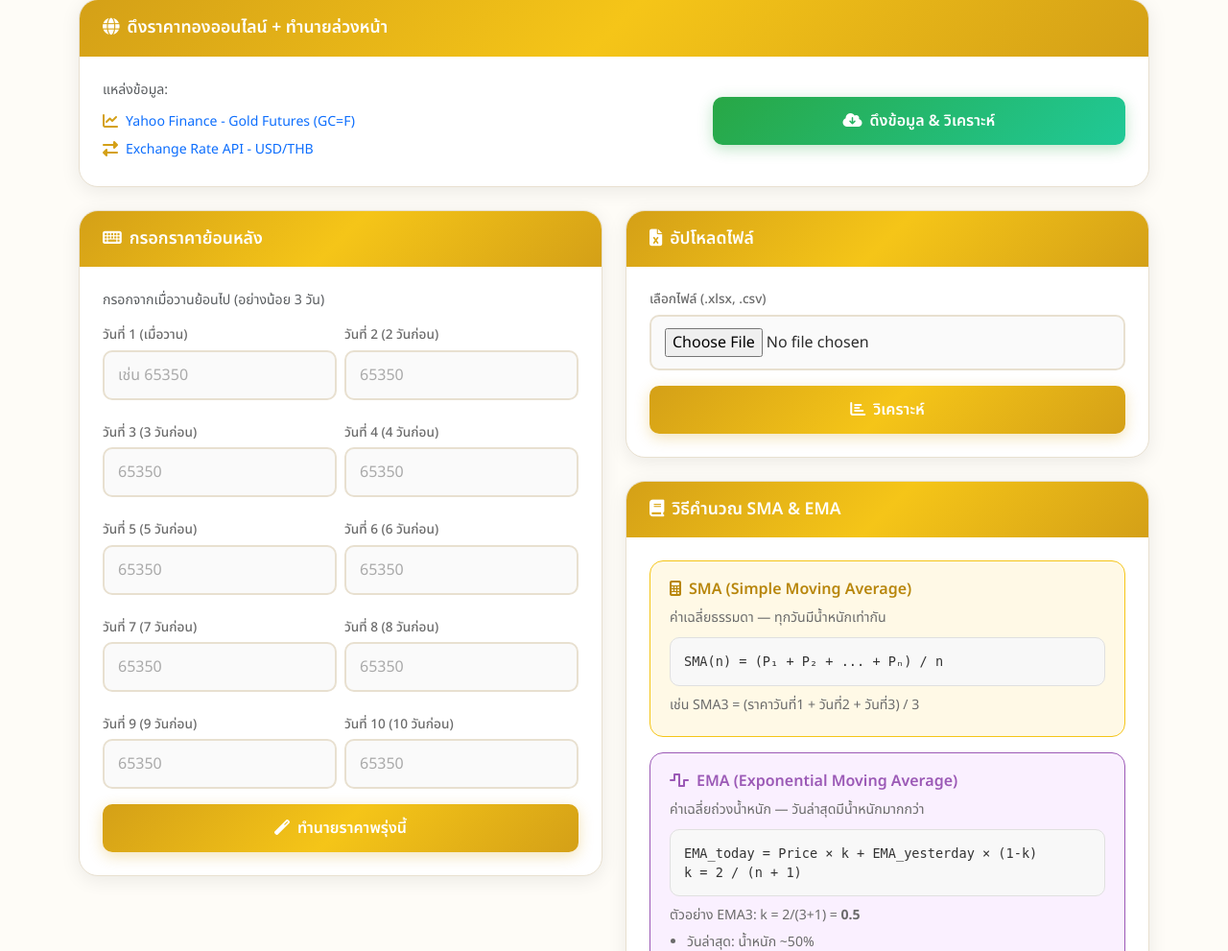
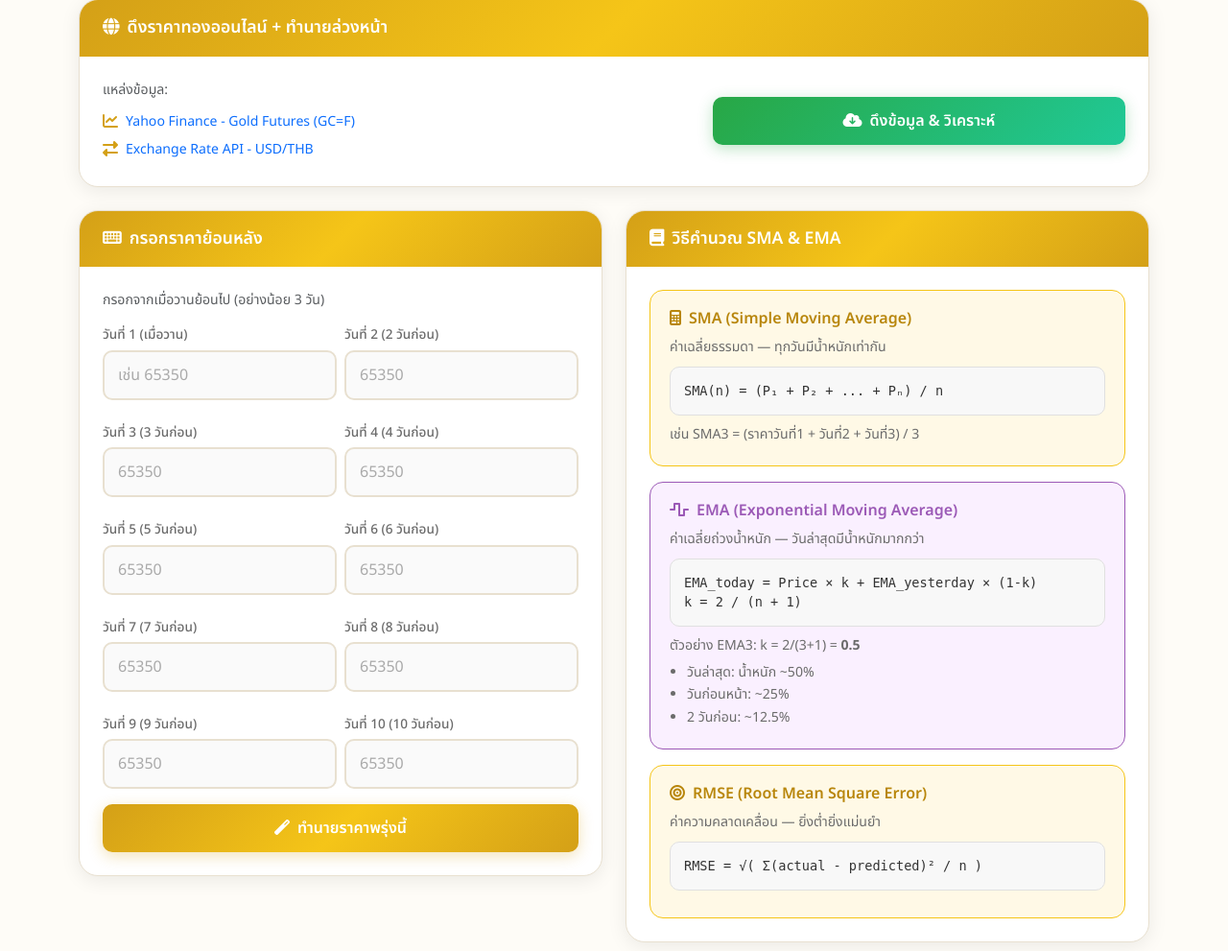
Before and after one commit to angkoon5/gold-sma-prediction, a Python web app: template templates/index.html in a window 1280 px wide. Shown: the part 167-1158 px from the top of the page at 96% size. Run offline with Jinja, Linux system fonts and the light colour scheme; the template is opened without the code that fills it, so the values that code supplies are empty.

Commit message:
editremoveอัปโหลดไฟล์

```diff
--- a/templates/index.html
+++ b/templates/index.html
@@ -119,7 +119,7 @@
             </div>
             <!-- Upload + Info -->
             <div class="col-lg-6">
-                <div class="card-gold mb-4">
+                <!-- <div class="card-gold mb-4">
                     <div class="card-title-bar"><i class="fas fa-file-excel me-2"></i>อัปโหลดไฟล์</div>
                     <div class="card-content">
                         <div class="form-group"><label>เลือกไฟล์ (.xlsx, .csv)</label><input type="file" id="fileInput" accept=".xlsx,.xls,.csv" class="form-input"></div>
@@ -127,7 +127,7 @@
                         <div class="loading-box" id="uploadLoading"><div class="spinner-gold"></div><p class="text-muted mt-2">กำลังวิเคราะห์...</p></div>
                         <div class="result-area" id="analysisResult"></div>
                     </div>
-                </div>
+                </div> -->
                 <div class="card-gold">
                     <div class="card-title-bar"><i class="fas fa-book me-2"></i>วิธีคำนวณ SMA & EMA</div>
                     <div class="card-content">
```
